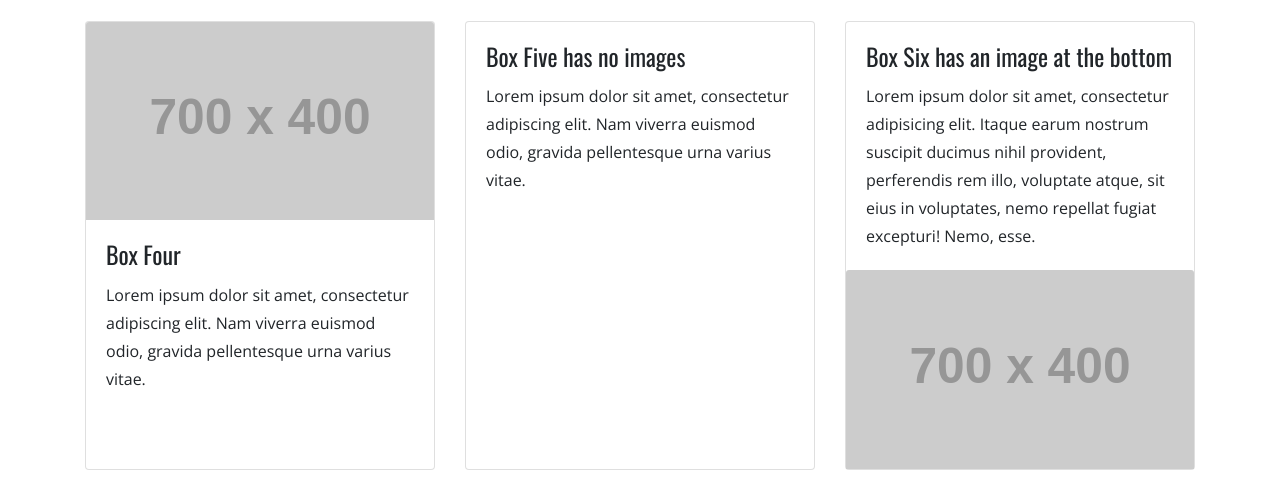
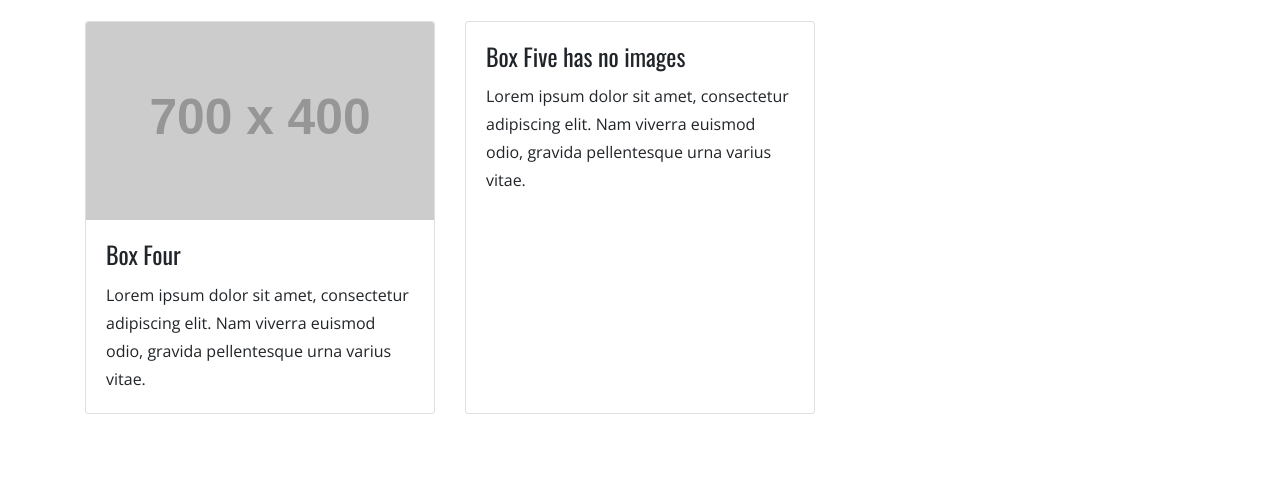
Before and after one commit to ccharnock1/mp-prototype-21, a plain HTML site: page design-evidence.html in a window 1280 px wide. Shown: the part 1198-1681 px from the top of the page. Drawn offline with nearby package versions, Linux system fonts and the light colour scheme; placeholder pictures from the web are drawn by us; a web font is replaced by a local one.

Commit message:
Updated design evidence

```diff
--- a/design-evidence.html
+++ b/design-evidence.html
@@ -129,19 +129,7 @@
           </div>
         </div>
       </div>
-      <div class="col-lg-4 col-sm-6 mb-4">
-        <div class="card h-100">
 
-          <div class="card-body">
-            <h4 class="card-title">
-              Box Six has an image at the bottom
-            </h4>
-            <p class="card-text">Lorem ipsum dolor sit amet, consectetur adipisicing elit. Itaque earum nostrum suscipit ducimus nihil provident, perferendis rem illo, voluptate atque, sit eius in voluptates, nemo repellat fugiat excepturi! Nemo, esse.</p>
-          </div>
-          <img class="card-img-top" src="http://placehold.it/700x400" alt="">
-        </div>
-      </div>
-    </div>
     <!-- /.row -->
 
   </div>
```
